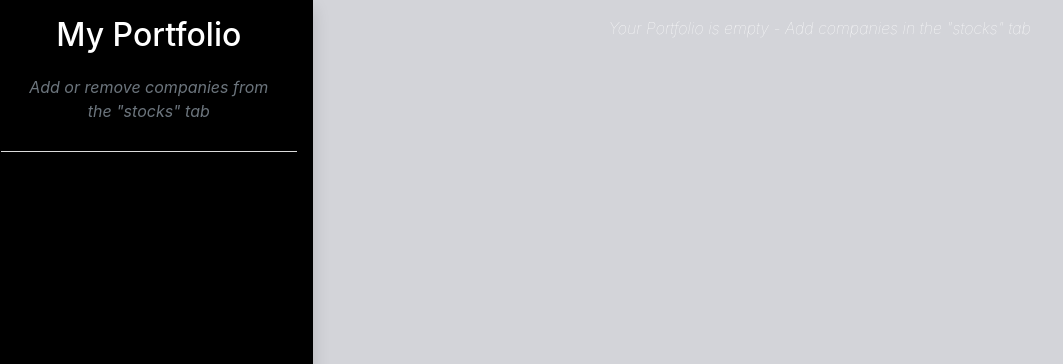
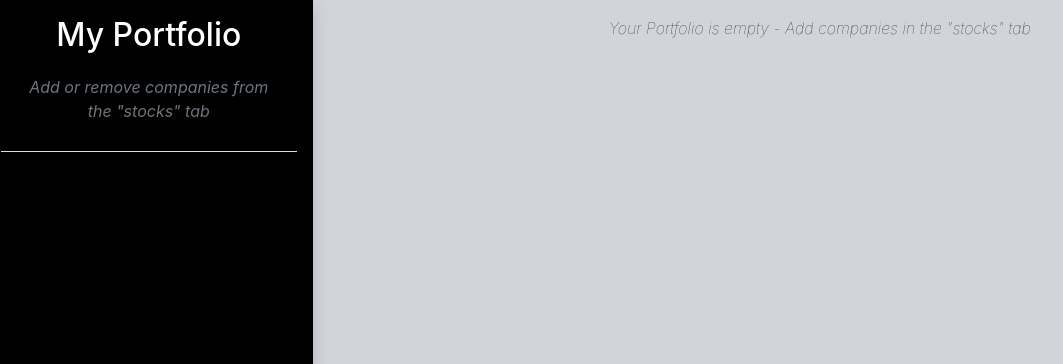
Before and after one commit to Code-Richard/Final-Project, a Flask app: template templates/index.html in a window 1280 px wide. Shown: the part 56-420 px from the top of the page, without its empty margins (0-1063 px from the left). Run offline with Flask 2, Linux system fonts and the light colour scheme; the template is opened without the code that fills it, so the values that code supplies are empty; parts of the project's set-up code (start-up, migrations or seed data) failed here and were passed over; some libraries are stand-ins or nearby versions.

Commit message:
Updates to styling

```diff
--- a/static/styles.css
+++ b/static/styles.css
@@ -9,5 +9,5 @@ body {
 
 .empty-portfolio {
     text-align: center;
-    color: white;
+    color: rgb(47, 47, 47);
 }
```
